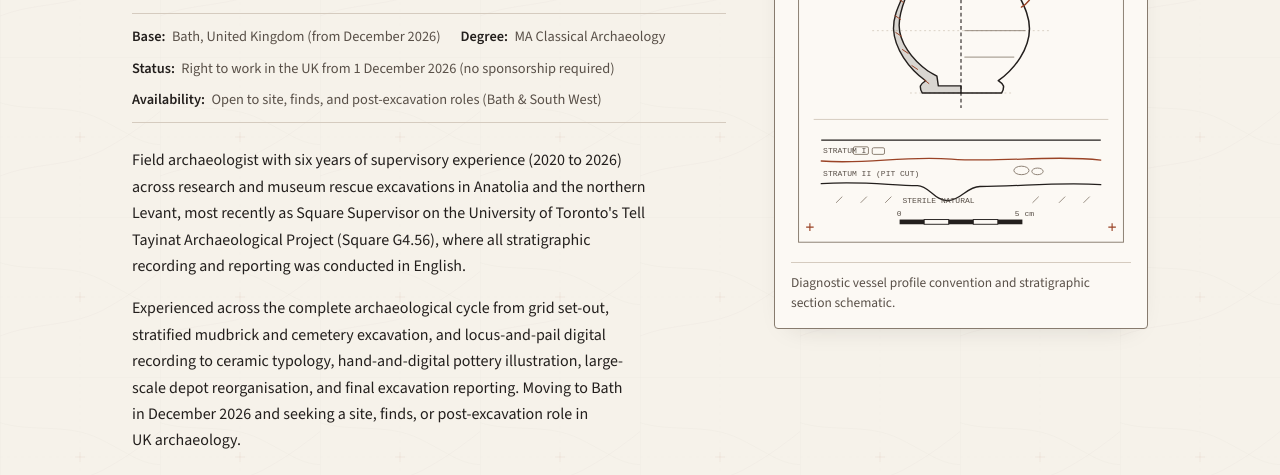
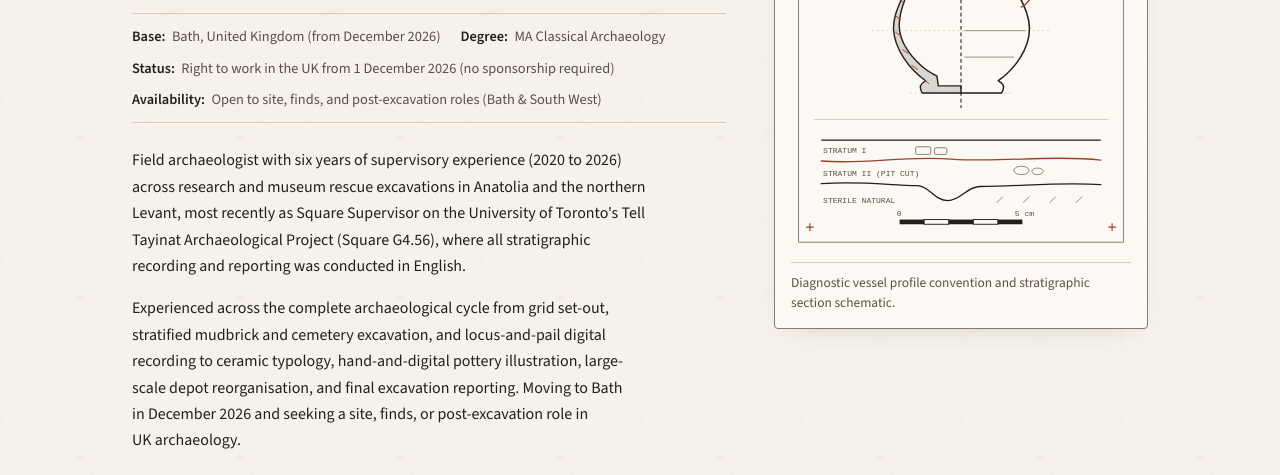
Before and after one commit to orcunkoraliseri/PinarWebsite, a plain HTML site: page index.html in a window 1280 px wide. Shown: the part 263-738 px from the top of the page. Drawn offline with nearby package versions, Linux system fonts and the light colour scheme.

Commit message:
fix: Fig. 1 section labels no longer overlap stones and pit cut
Co-Authored-By: Claude Opus 5.5 <noreply@anthropic.com>

```diff
--- a/index.html
+++ b/index.html
@@ -144,17 +144,17 @@
               <!-- Stratum II Interface with Pit Cut -->
               <path d="M0 54c44-3 74 2 102 2 12 0 18 16 32 16s20-15 34-15c42 0 84-5 128-2" stroke="var(--ink-primary)" stroke-width="1.35" stroke-linecap="round"/>
               <!-- Stone Alignment & Mudbrick Inclusions -->
-              <rect x="34" y="15" width="16" height="8" rx="1.5" stroke="var(--rule-strong)" stroke-width="1"/>
-              <rect x="54" y="16" width="13" height="7" rx="1.5" stroke="var(--rule-strong)" stroke-width="1"/>
+              <rect x="100" y="15" width="16" height="8" rx="1.5" stroke="var(--rule-strong)" stroke-width="1"/>
+              <rect x="120" y="16" width="13" height="7" rx="1.5" stroke="var(--rule-strong)" stroke-width="1"/>
               <ellipse cx="212" cy="40" rx="8" ry="4.5" stroke="var(--rule-strong)" stroke-width="1"/>
               <ellipse cx="229" cy="41" rx="6" ry="3.5" stroke="var(--rule-strong)" stroke-width="1"/>
               <!-- Natural Hachures -->
-              <path d="M16 74l6-6M42 74l6-6M68 74l6-6M224 74l6-6M252 74l6-6M278 74l6-6" stroke="var(--rule-strong)" stroke-width="0.9" stroke-linecap="round"/>
+              <path d="M186 74l6-6M214 74l6-6M242 74l6-6M270 74l6-6" stroke="var(--rule-strong)" stroke-width="0.9" stroke-linecap="round"/>
 
               <!-- Layer Annotations -->
               <text x="2" y="22" fill="var(--ink-secondary)" font-family="monospace" font-size="8.5">STRATUM I</text>
               <text x="2" y="46" fill="var(--ink-secondary)" font-family="monospace" font-size="8.5">STRATUM II (PIT CUT)</text>
-              <text x="86" y="74" fill="var(--ink-secondary)" font-family="monospace" font-size="8.5">STERILE NATURAL</text>
+              <text x="2" y="74" fill="var(--ink-secondary)" font-family="monospace" font-size="8.5">STERILE NATURAL</text>
             </g>
 
             <!-- Metric Scale Bar (0 - 5 cm) -->
```
